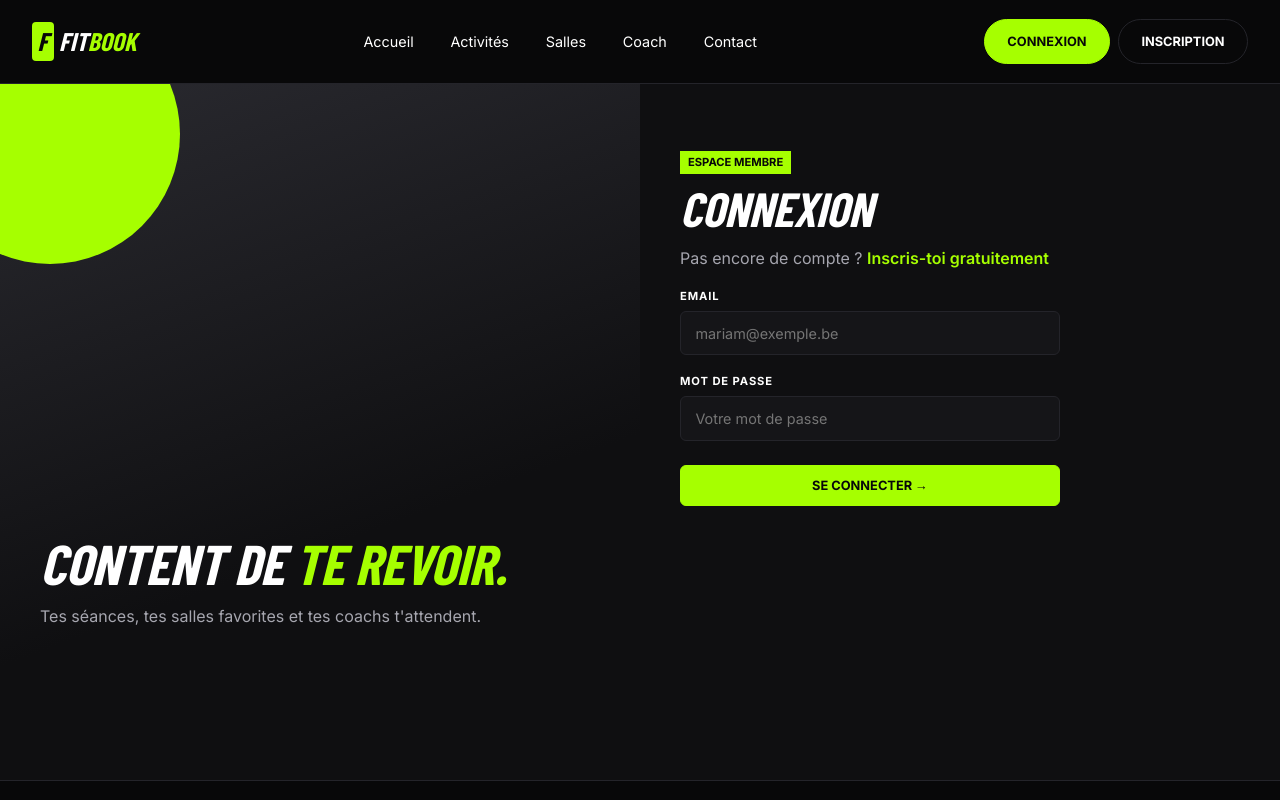
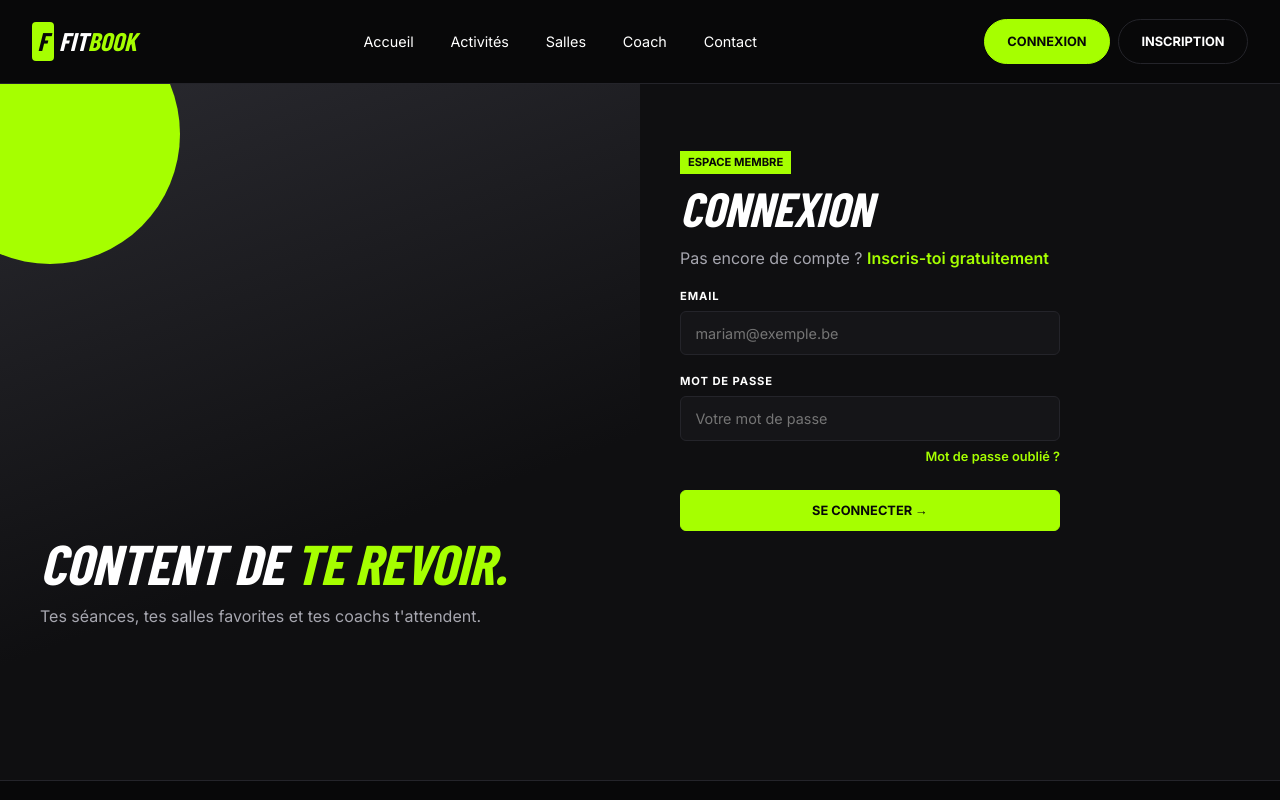
Before and after one commit to Mariamomri/FitBook, an Angular app in the folder frontend/: page /login in a window 1280 px wide. Shown: the top 800 px of the page. Built offline with nearby package versions, Linux system fonts and the light colour scheme; a web font is replaced by a local one.

Commit message:
feat(auth): add forgot password link on login page

```diff
--- a/frontend/src/app/auth/login/login.css
+++ b/frontend/src/app/auth/login/login.css
@@ -41,3 +41,12 @@
 }
 .auth-form h1 { font-size: 3rem; margin-bottom: 0.5rem; }
 .auth-form a { font-weight: 600; text-decoration: none; }
+
+/* Lien « Mot de passe oublié ? » sous le champ */
+.oublie {
+  display: block;
+  margin-top: 0.4rem;
+  text-align: right;
+  font-size: 0.8rem;
+  color: var(--accent);
+}
--- a/frontend/src/app/auth/login/login.html
+++ b/frontend/src/app/auth/login/login.html
@@ -27,6 +27,7 @@
 
       <label for="password">Mot de passe</label>
       <input id="password" type="password" formControlName="password" placeholder="Votre mot de passe" />
+      <a class="oublie" routerLink="/mot-de-passe-oublie">Mot de passe oublié ?</a>
 
       @if (erreur()) {
         <p class="alerte">⚠ {{ erreur() }}</p>
```
